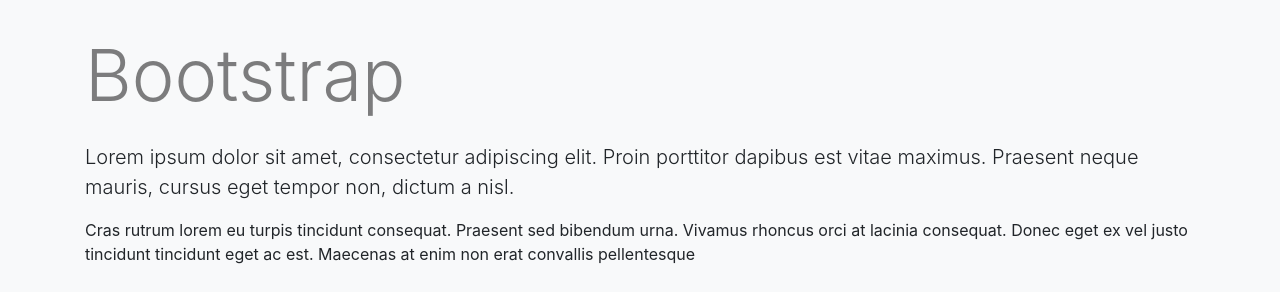
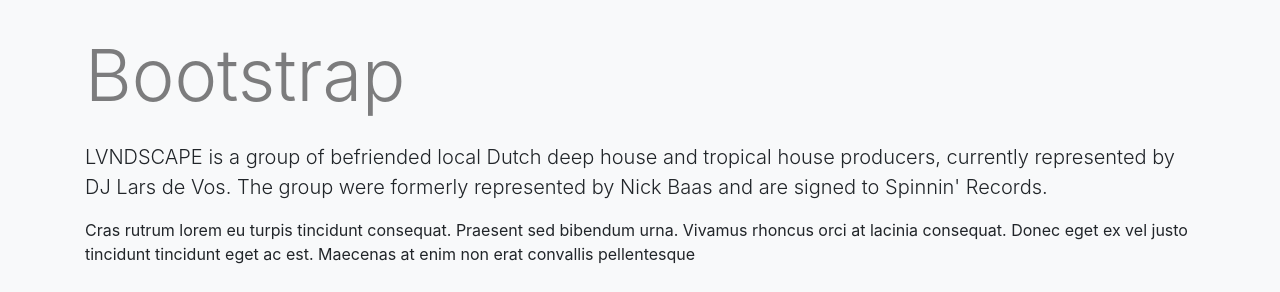
Before and after one commit to maritainfante/clase-10, a plain HTML site: page index.html in a window 1280 px wide. Shown: the top 292 px of the page. Drawn offline with nearby package versions, Linux system fonts and the light colour scheme.

Commit message:
Update index.html

```diff
--- a/index.html
+++ b/index.html
@@ -14,7 +14,7 @@
         <div class="row">
             <header class="col-12 mb-3">
                 <h1 class="display-3 text-black-50 py-3">Bootstrap</h1>
-                <p class="lead">Lorem ipsum dolor sit amet, consectetur adipiscing elit. Proin porttitor dapibus est vitae maximus. Praesent neque mauris, cursus eget tempor non, dictum a nisl.</p>
+                <p class="lead">LVNDSCAPE is a group of befriended local Dutch deep house and tropical house producers, currently represented by DJ Lars de Vos. The group were formerly represented by Nick Baas and are signed to Spinnin' Records.</p>
                 <p>Cras rutrum lorem eu turpis tincidunt consequat. Praesent sed bibendum urna. Vivamus rhoncus orci at lacinia consequat. Donec eget ex vel justo tincidunt tincidunt eget ac est. Maecenas at enim non erat convallis pellentesque</p>
             </header>
             <section class="col-12 pt-3 bg-white">
```
